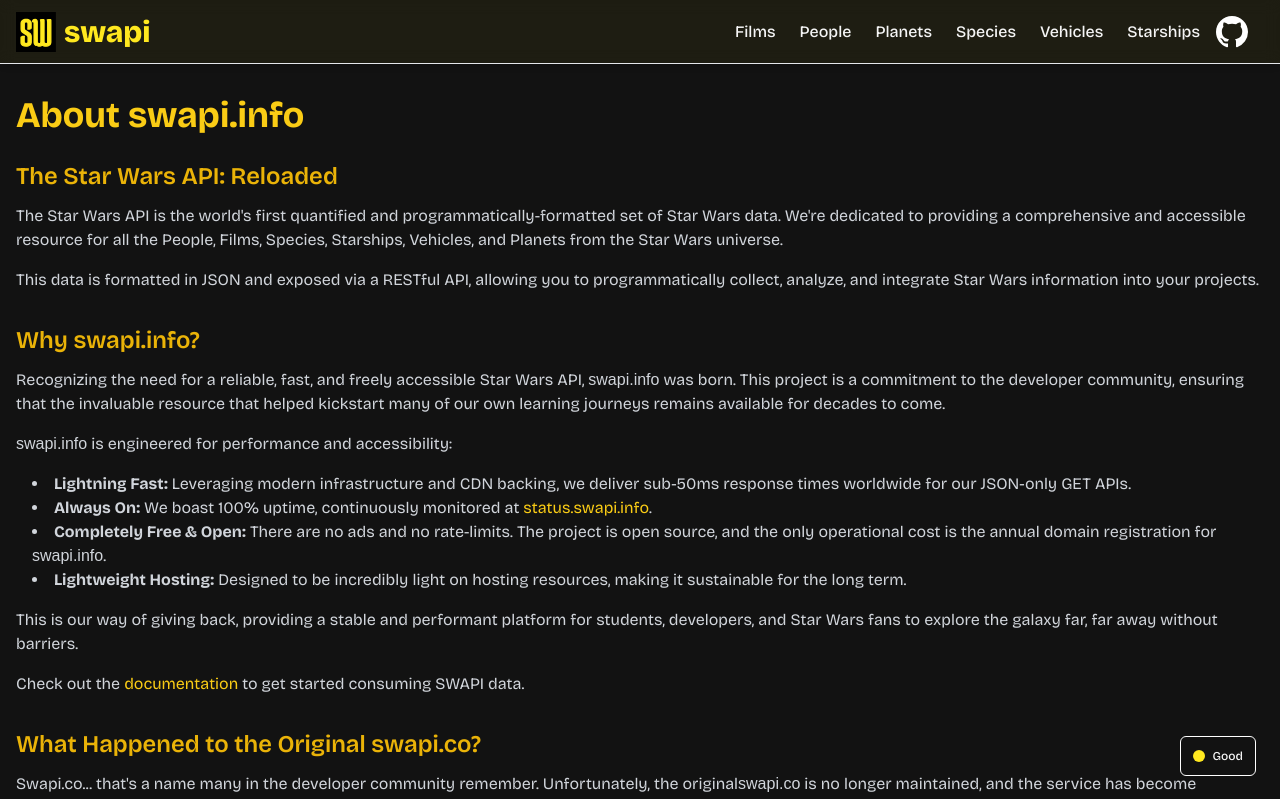
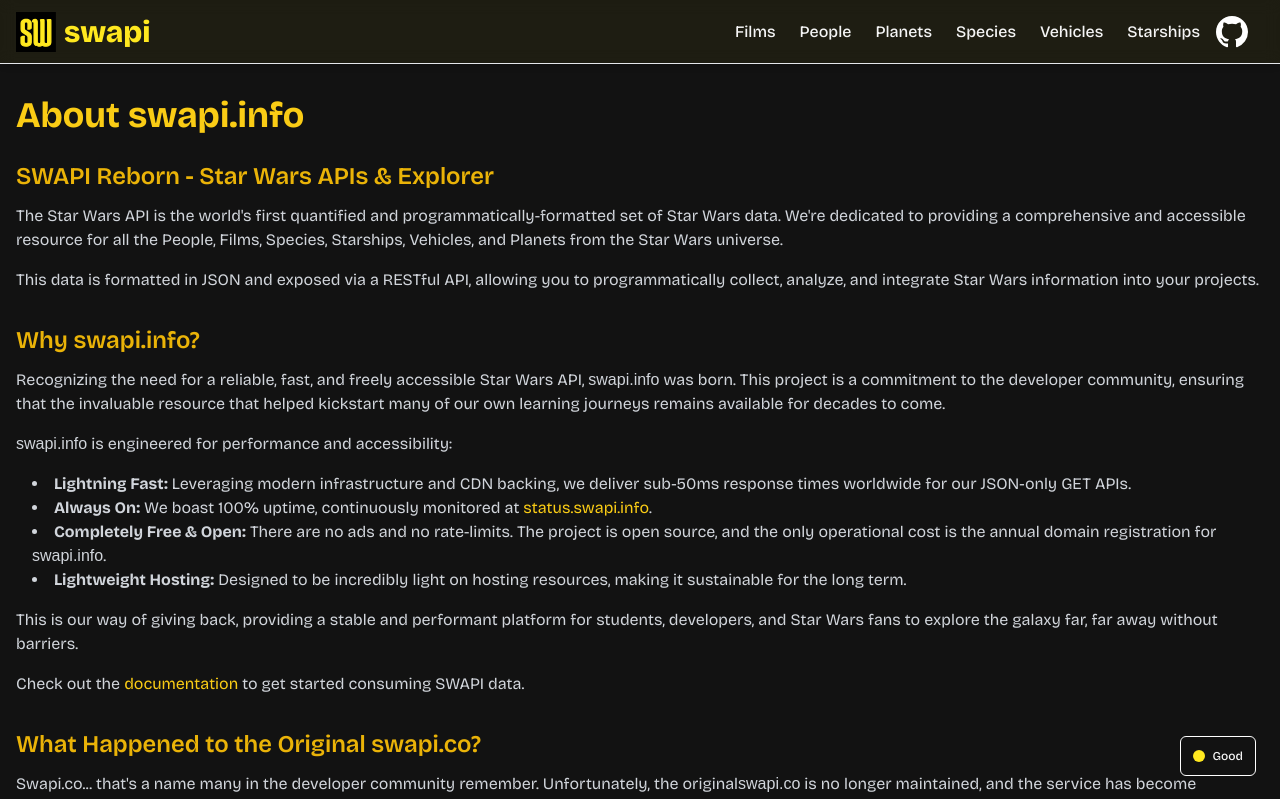
Before and after one commit to SivaramPg/swapi.info, a Next.js app: page /about in a window 1280 px wide. Shown: the top 799 px of the page. Built offline with nearby package versions, Linux system fonts and the light colour scheme; no server answers; a web font is replaced by a local one.

Commit message:
fix: Update About page title to "SWAPI Reborn - Star Wars APIs & Explorer" for improved clarity and branding

```diff
--- a/src/app/about/page.tsx
+++ b/src/app/about/page.tsx
@@ -13,7 +13,7 @@ const AboutPage: React.FC = () => {
 
 			<section className="mb-8">
 				<h2 className="text-2xl font-semibold mb-3 text-yellow-500">
-					The Star Wars API: Reloaded
+					SWAPI Reborn - Star Wars APIs & Explorer
 				</h2>
 				<p className="mb-4">
 					The Star Wars API is the world's first quantified and
```
